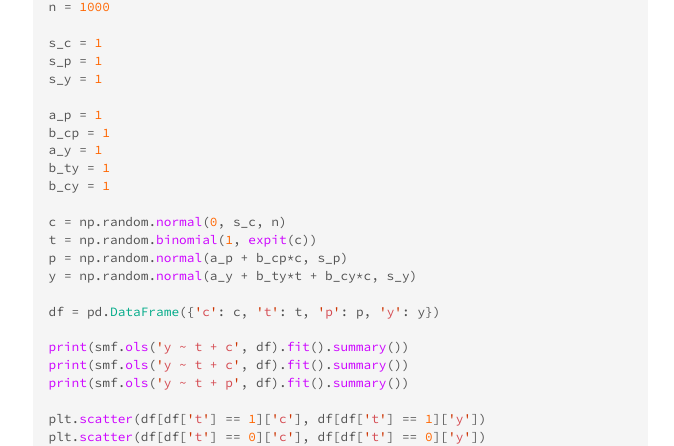
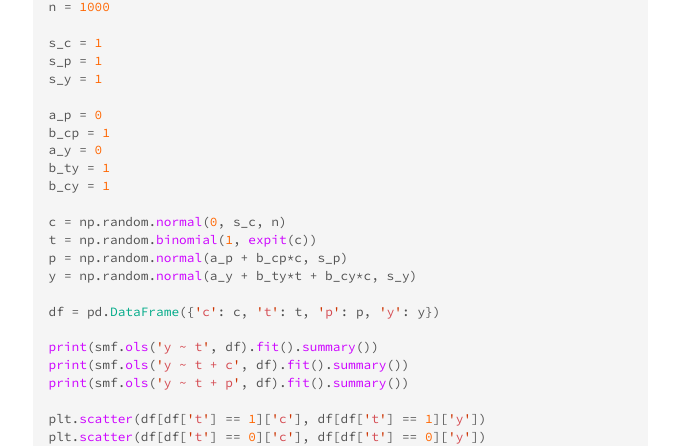
Before and after one commit to lmc2179/lmc2179.github.io, a Jekyll site: the page built from drafts/pretreatment_controls.md, in a window 1280 px wide. Shown: the part 651-1097 px from the top of the page, without its empty margins (300-974 px from the left). Built offline with Jekyll 4.4.1, drawn with Linux system fonts in a browser that asks for light colours; our own code applies the rules of GitHub Pages for plain Markdown files.

Commit message:
Update pretreatment_controls.md

```diff
--- a/drafts/pretreatment_controls.md
+++ b/drafts/pretreatment_controls.md
@@ -18,9 +18,9 @@ s_c = 1
 s_p = 1
 s_y = 1
 
-a_p = 1
+a_p = 0
 b_cp = 1
-a_y = 1
+a_y = 0
 b_ty = 1
 b_cy = 1
 
@@ -31,7 +31,7 @@ y = np.random.normal(a_y + b_ty*t + b_cy*c, s_y)
 
 df = pd.DataFrame({'c': c, 't': t, 'p': p, 'y': y})
 
-print(smf.ols('y ~ t + c', df).fit().summary())
+print(smf.ols('y ~ t', df).fit().summary())
 print(smf.ols('y ~ t + c', df).fit().summary())
 print(smf.ols('y ~ t + p', df).fit().summary())
 
```
